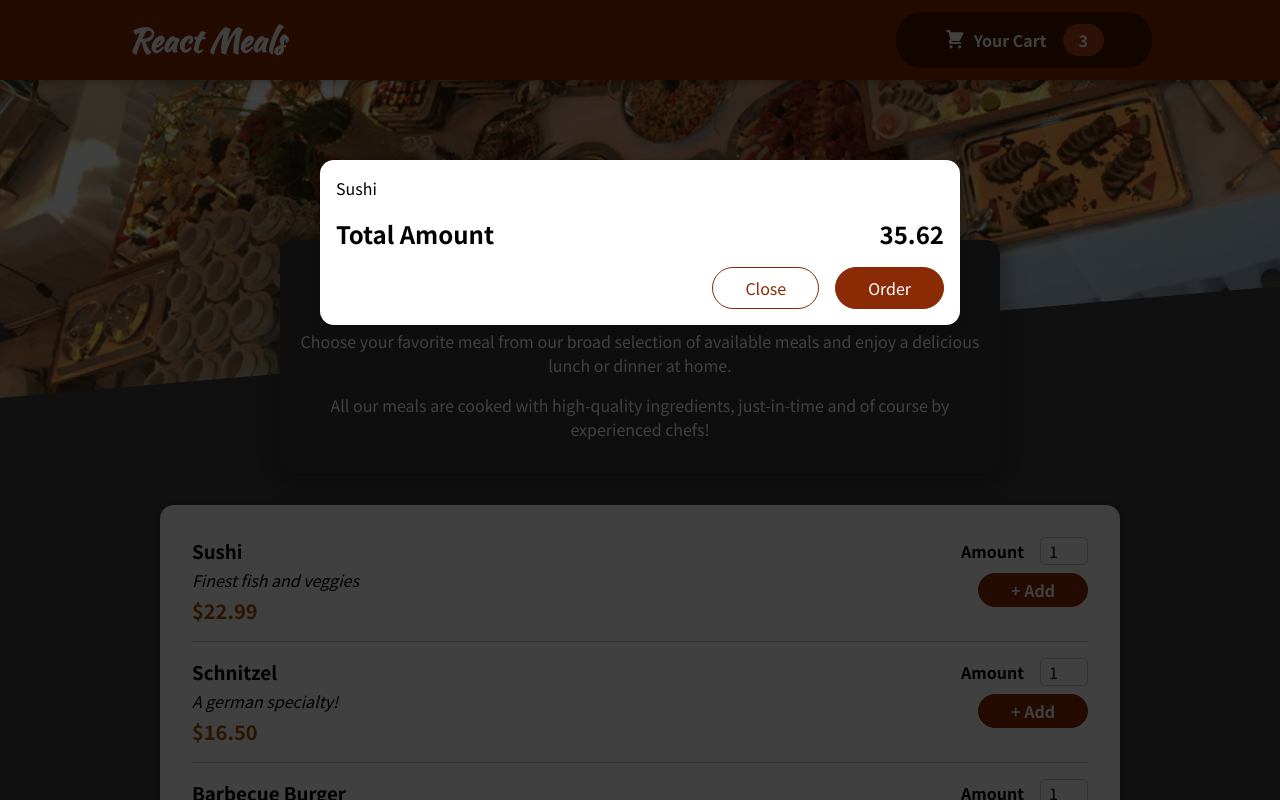
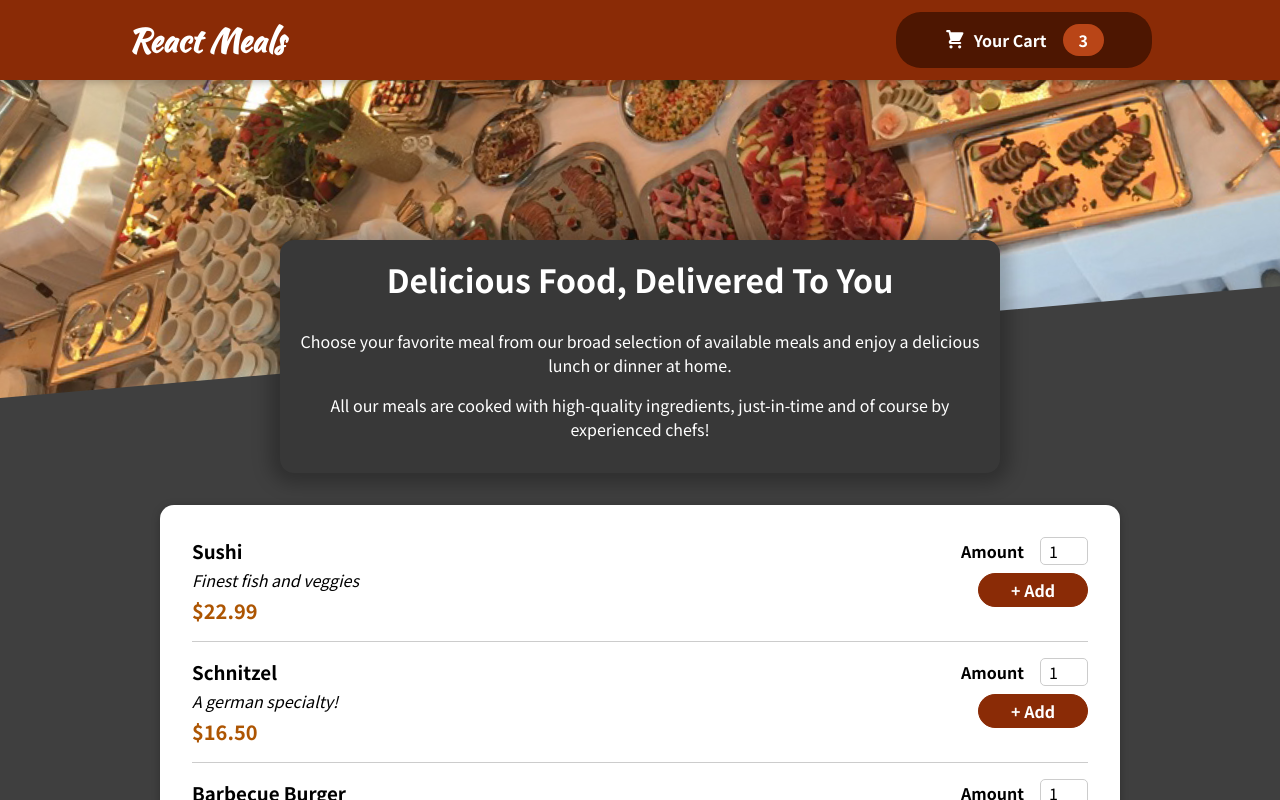
Before and after one commit to David-mwendwa/Food-Order-App, a React (Create React App) app: page / in a window 1280 px wide. Shown: the top 800 px of the page. Built offline with nearby package versions, Linux system fonts and the light colour scheme.

Commit message:
feat: manage cart and modal state

```diff
--- a/src/App.js
+++ b/src/App.js
@@ -1,14 +1,24 @@
-import { Fragment } from 'react';
+import { Fragment, useState } from 'react';
 
 import Header from './components/Layout/Header';
 import Meals from './components/Meals/Meals';
 import Cart from './components/Cart/Cart';
 
 function App() {
+  const [cartIsShown, setCartIsShown] = useState(false)
+
+  const showCartHandler = () => {
+    setCartIsShown(true)
+  }
+
+  const hideCartHandler = () => {
+    setCartIsShown(false)
+  }
+
   return (
     <Fragment>
-      <Cart />
-      <Header />
+      {cartIsShown && <Cart onClose={hideCartHandler} />}
+      <Header onShowCart={showCartHandler} />
       <main>
         <Meals />
       </main>
--- a/src/components/Cart/Cart.js
+++ b/src/components/Cart/Cart.js
@@ -1,4 +1,4 @@
-import Modal from '../UI/Modal'
+import Modal from '../UI/Modal';
 
 import classes from './Cart.module.css';
 
@@ -12,14 +12,16 @@
   );
 
   return (
-    <Modal>
+    <Modal onClose={props.onClose}>
       {cartItems}
       <div className={classes.total}>
         <span>Total Amount</span>
         <span>35.62</span>
       </div>
       <div className={classes.actions}>
-        <button className={classes['button--alt']}>Close</button>
+        <button className={classes['button--alt']} onClick={props.onClose}>
+          Close
+        </button>
         <button className={classes.button}>Order</button>
       </div>
     </Modal>
--- a/src/components/Layout/Header.js
+++ b/src/components/Layout/Header.js
@@ -9,7 +9,7 @@
     <Fragment>
       <header className={classes.header}>
         <h1 className={classes.heading}>React Meals</h1>
-        <HeaderCartButton />
+        <HeaderCartButton onClick={props.onShowCart} />
       </header>
       <div className={classes['main-image']}>
         <img src={mealsImage} alt='meals' />
--- a/src/components/Layout/HeaderCartButton.js
+++ b/src/components/Layout/HeaderCartButton.js
@@ -4,7 +4,7 @@
 
 const HeaderCartButton = (props) => {
   return (
-    <button className={classes.button}>
+    <button className={classes.button} onClick={props.onClick}>
       <span className={classes.icon}>
         <CartIcon />
       </span>
--- a/src/components/UI/Modal.js
+++ b/src/components/UI/Modal.js
@@ -4,7 +4,7 @@
 import classes from './Modal.module.css';
 
 const Backdrop = (props) => {
-  return <div className={classes.backdrop} />;
+  return <div className={classes.backdrop} onClick={props.onClose} />;
 };
 
 const ModalOverlay = (props) => {
@@ -20,7 +20,7 @@
 const Modal = (props) => {
   return (
     <Fragment>
-      {ReactDOM.createPortal(<Backdrop />, portalElement)}
+      {ReactDOM.createPortal(<Backdrop onClose={props.onClose} />, portalElement)}
       {ReactDOM.createPortal(
         <ModalOverlay>{props.children}</ModalOverlay>,
         portalElement
```
